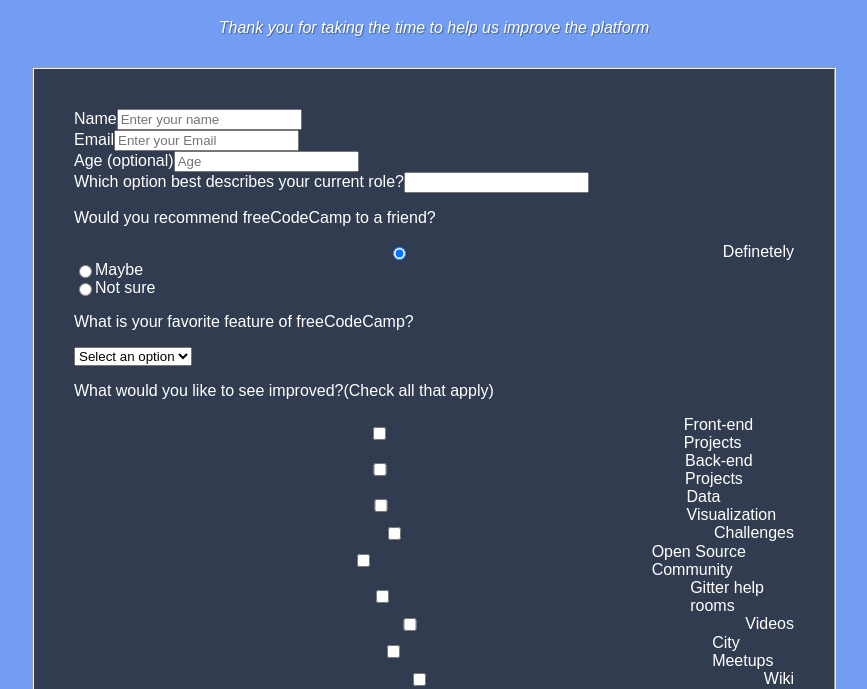
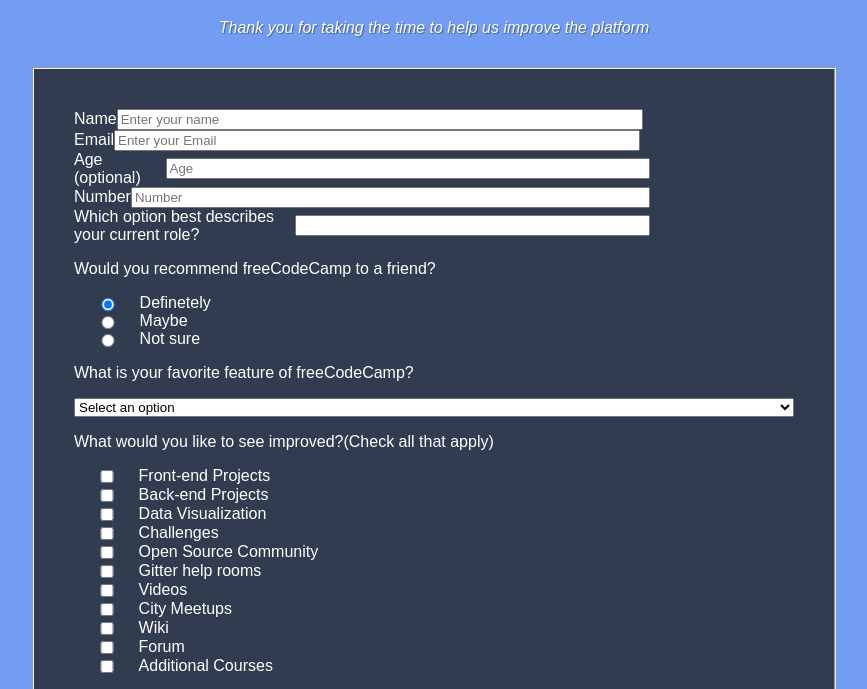
Before and after one commit to hounch/freeCodeCamp, a plain HTML site: page SurveyForm/index.html in a window 1280 px wide. Shown: the part 91-780 px from the top of the page, without its empty margins (206-1073 px from the left). Drawn offline with Linux system fonts and the light colour scheme.

Commit message:
project finished

```diff
--- a/SurveyForm/index.html
+++ b/SurveyForm/index.html
@@ -11,19 +11,22 @@
     <div>
       <form id='survey-form'>
         <fieldset class='fieldset'>
-          <label for='name'>Name<input id='name' type='text' placeholder='Enter your name'/></label>
-          <label for='email'>Email<input id='email' type='email' placeholder='Enter your Email'/></label>
-          <label for='age'>Age (optional)<input id='age' type='text' placeholder='Age'/></label>
-          <label for='role'>Which option best describes your current role?<input id='role' type='text'/></label>
-          <div>
+          <div class="forms">
+            <label id='name-label' for='name'>Name<input id='name' type='text' placeholder='Enter your name' required/></label>
+            <label id='email-label' for='email'>Email<input id='email' type='email' placeholder='Enter your Email' required/></label>
+            <label for='age'>Age (optional)<input id='age' type='text' placeholder='Age'/></label>
+            <label id='number-label' for='number'>Number<input id='number' type='number' min='8' max='10' placeholder='Number'/></label>
+            <label for='role'>Which option best describes your current role?<input id='role' type='text'/></label>
+          </div>
+          <div class="forms">
             <p>Would you recommend freeCodeCamp to a friend?</p>
-            <label for='recommendation'><input id='recommendation' value="definetely" type="radio" checked=""/>Definetely</label>
-            <label for="recommendation"><input type="radio" value="maybe">Maybe</label>
-            <label for="recommendation"><input type="radio" value="not-sure">Not sure</label>
+            <label for='recommendation'><input id='recommendation' value="definetely" name='recommendation' type="radio" checked=""/>Definetely</label>
+            <label for="recommendation"><input id='recommendation' name='recommendation' type="radio" value="maybe">Maybe</label>
+            <label for="recommendation"><input id='recommendation' name='recommendation' type="radio" value="not-sure">Not sure</label>
           </div>
-          <div>
+          <div class="forms">
             <p>What is your favorite feature of freeCodeCamp?</p>
-            <select name="mostLike" id="most-like" required="">
+            <select id='dropdown' name="mostLike" id="most-like" required="">
               <option value="" selected="" disabled="">Select an option</option>
               <option value="challenges">Challenges</option>
               <option value="projects">Projects</option>
@@ -31,21 +34,21 @@
               <option value="openSource">Open Source</option>
             </select>
           </div>
-          <div>
+          <div class="forms">
             <p>What would you like to see improved?<span>(Check all that apply)</span></p>
-            <label for='improvements'><input id='improvements' type='checkbox'/>Front-end Projects</label>
-            <label for='improvements'><input id='improvements' type='checkbox'/>Back-end Projects</label>
-            <label for='improvements'><input id='improvements' type='checkbox'/>Data Visualization</label>
-            <label for='improvements'><input id='improvements' type='checkbox'/>Challenges</label>
-            <label for='improvements'><input id='improvements' type='checkbox'/>Open Source Community</label>
-            <label for='improvements'><input id='improvements' type='checkbox'/>Gitter help rooms</label>
-            <label for='improvements'><input id='improvements' type='checkbox'/>Videos</label>
-            <label for='improvements'><input id='improvements' type='checkbox'/>City Meetups</label>
-            <label for='improvements'><input id='improvements' type='checkbox'/>Wiki</label>
-            <label for='improvements'><input id='improvements' type='checkbox'/>Forum</label>
-            <label for='improvements'><input id='improvements' type='checkbox'/>Additional Courses</label>
+            <label for='improvements'><input id='improvements' value='front' type='checkbox'/>Front-end Projects</label>
+            <label for='improvements'><input id='improvements' value='back' type='checkbox'/>Back-end Projects</label>
+            <label for='improvements'><input id='improvements' value='data' type='checkbox'/>Data Visualization</label>
+            <label for='improvements'><input id='improvements' value='challenges' type='checkbox'/>Challenges</label>
+            <label for='improvements'><input id='improvements' value='source' type='checkbox'/>Open Source Community</label>
+            <label for='improvements'><input id='improvements' value='help' type='checkbox'/>Gitter help rooms</label>
+            <label for='improvements'><input id='improvements' value='videos' type='checkbox'/>Videos</label>
+            <label for='improvements'><input id='improvements' value='meetups' type='checkbox'/>City Meetups</label>
+            <label for='improvements'><input id='improvements' value='wiki' type='checkbox'/>Wiki</label>
+            <label for='improvements'><input id='improvements' value='forum' type='checkbox'/>Forum</label>
+            <label for='improvements'><input id='improvements' value='additional' type='checkbox'/>Additional Courses</label>
           </div>
-          <div>
+          <div class="forms">
             <p>Any comments or suggestions?</p>
             <textarea name="comments" id="comments" placeholder="Enter your comment here..."></textarea>
           </div>
--- a/SurveyForm/styles.css
+++ b/SurveyForm/styles.css
@@ -39,32 +39,44 @@ body {
   justify-content: center; */
 }
 
+.forms {
+  display: flex;
+  flex-direction: column;
+  justify-content: center;
+}
+
 label {
   display: flex;
   align-items: center;
+  width: 80%;
+}
+
+input {
+  width: 90%;
 }
 
 #name #email #age #role {
   padding: 6px;
-  width: 632px;
+  width: 100%;
   height: 38px;
   display: block;
 }
 
 #recommendation {
-  width: 100%;
+  width: 10%;
 }
 
 #feature {
-  width: 100%;
+  width: 10%;
 }
 
 #improvements {
-  width: 100%;
+  width: 10%;
 }
 
 #comments {
   width: 100%;
+  height: 10rem;
 }
 
 #submit {
```
